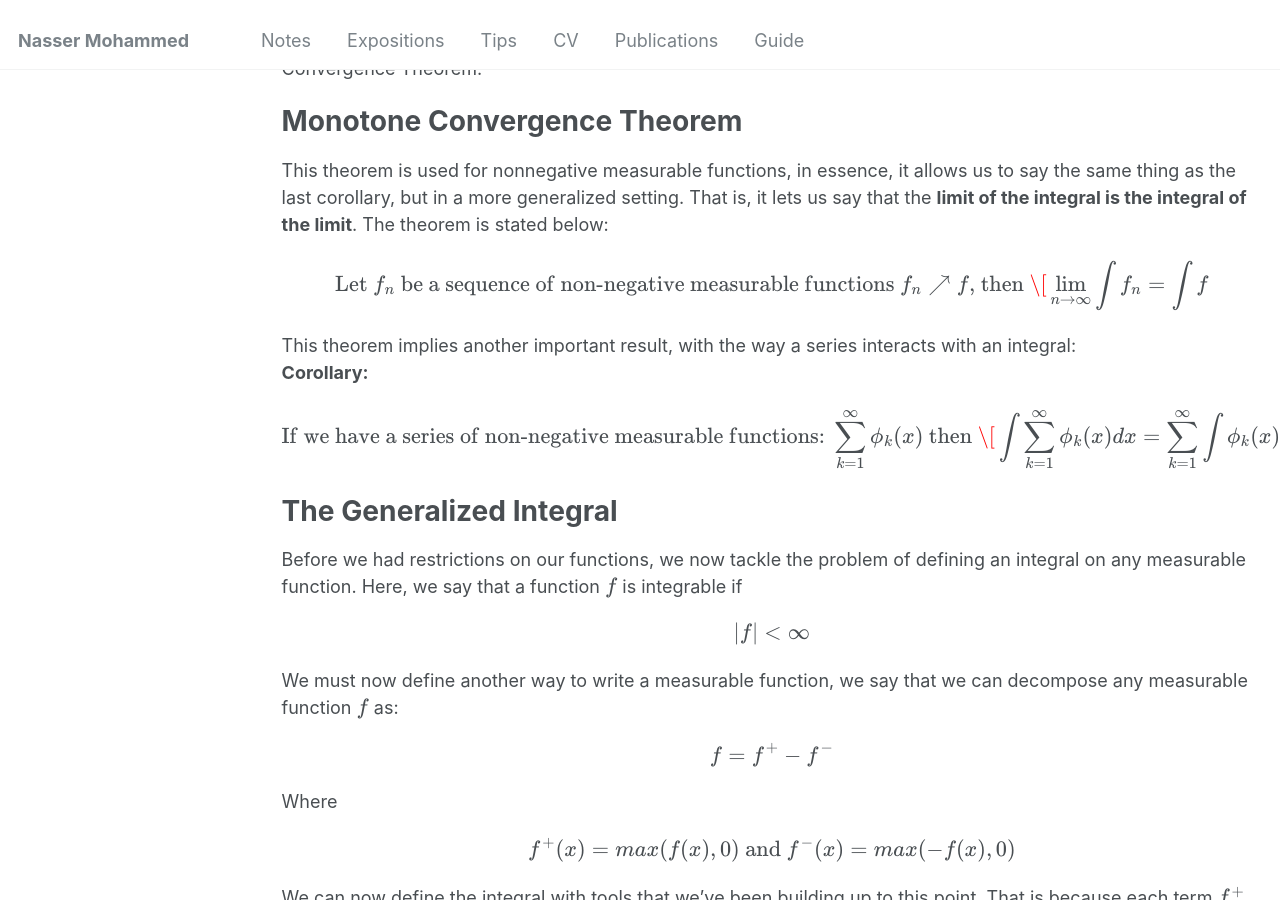
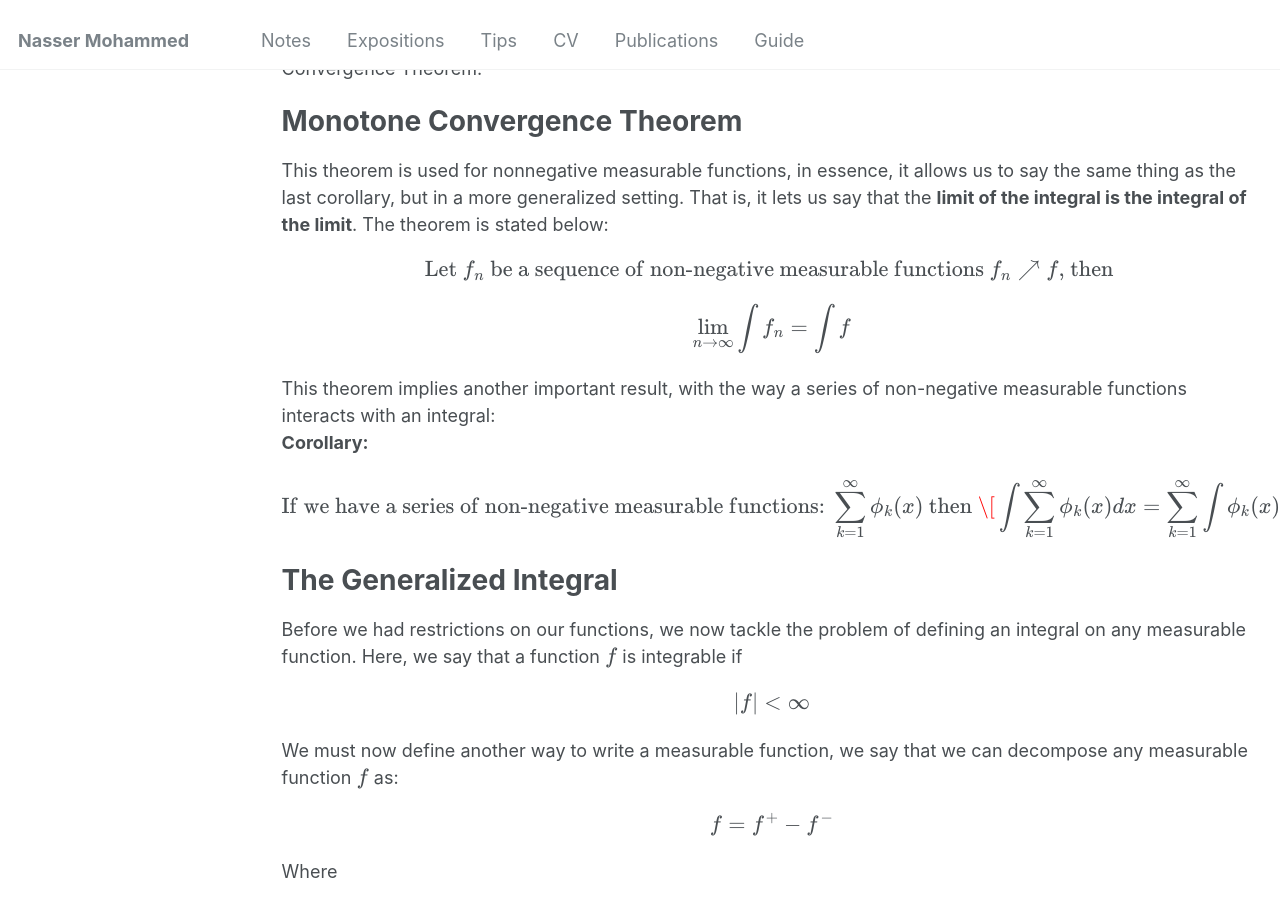
Before and after one commit to Nasser-Mohammed/Nasser-Mohammed.github.io, a Jekyll site: the page built from _pages/notes/analysis/lebintegral.md, in a window 1280 px wide and 900 px high, scrolled down 2621 px. Built offline with Jekyll 4.4.1, drawn with Linux system fonts in a browser that asks for light colours.

Commit message:
Update lebintegral.md

```diff
--- a/_pages/notes/analysis/lebintegral.md
+++ b/_pages/notes/analysis/lebintegral.md
@@ -58,9 +58,9 @@ In other words, under these conditions, **the limit of the integral is the integ
 Monotone Convergence Theorem
 ===
 This theorem is used for nonnegative measurable functions, in essence, it allows us to say the same thing as the last corollary, but in a more generalized setting. That is, it lets us say that the **limit of the integral is the integral of the limit**. The theorem is stated below:
-\\[\text{Let } f_n \text{ be a sequence of non-negative measurable functions } f_n \nearrow f \text{, then }
+\\[\text{Let } f_n \text{ be a sequence of non-negative measurable functions } f_n \nearrow f \text{, then }\\]
 \\[\lim_{n \to \infty}\int f_n = \int f\\]
-This theorem implies another important result, with the way a series interacts with an integral:\\
+This theorem implies another important result, with the way a series of non-negative measurable functions interacts with an integral:\\
 **Corollary:**
 \\[\text{If we have a series of non-negative measurable functions: } \sum_{k = 1}^{\infty}\phi_k(x) \text{ then }
 \\[\int\sum_{k = 1}^{\infty}\phi_k(x) dx = \sum_{k = 1}^{\infty}\int \phi_k(x)dx\\]
```
